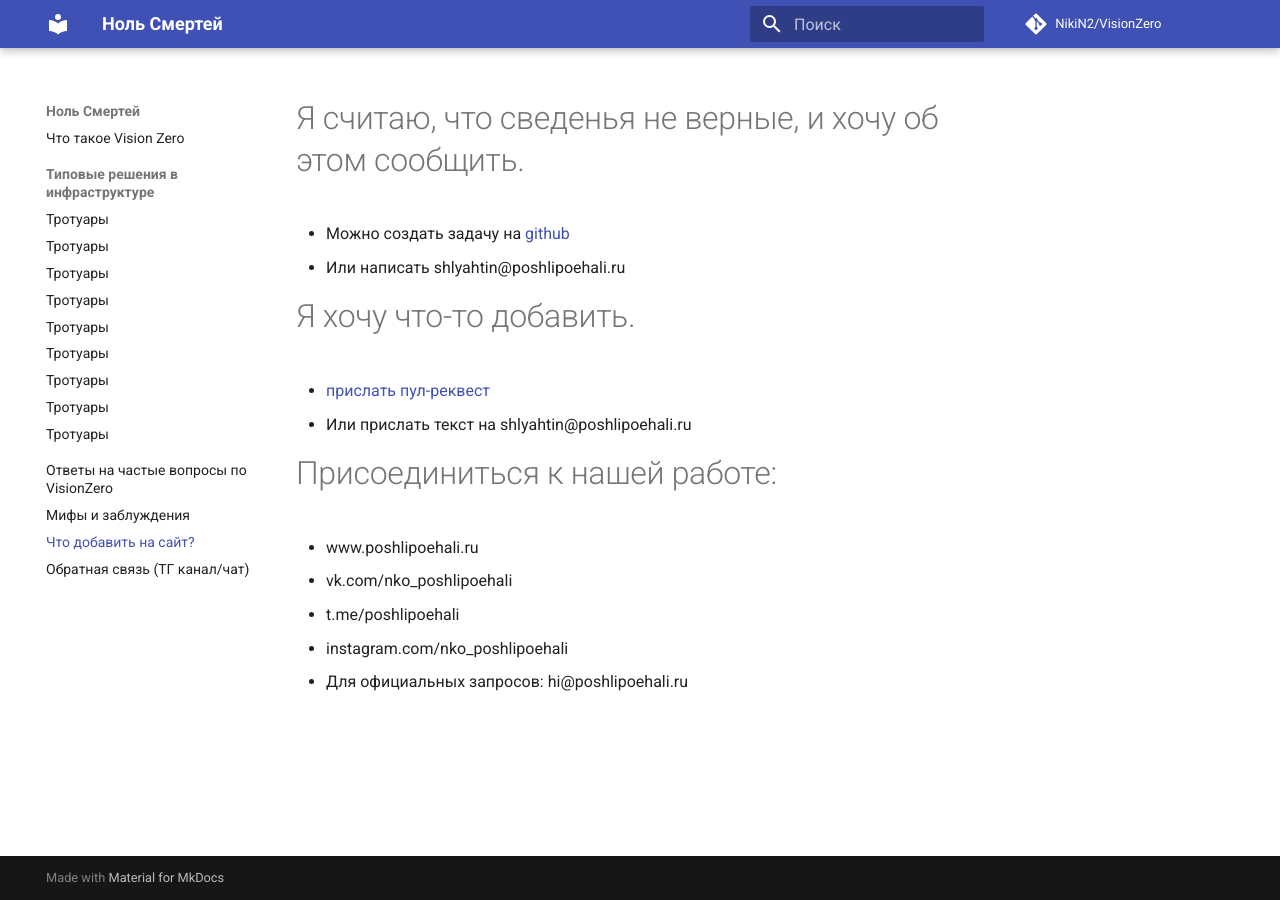
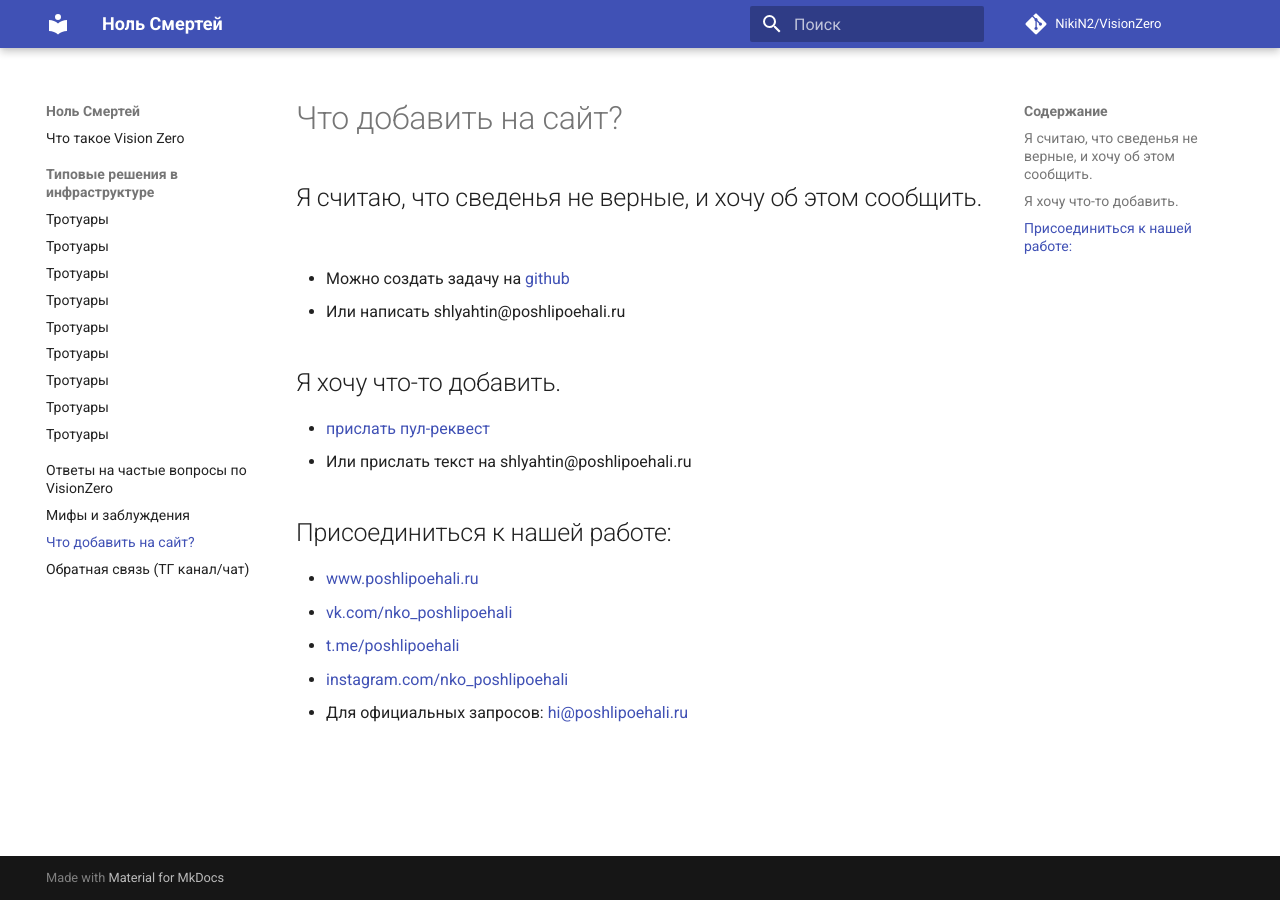
Before and after one commit to NikiN2/VisionZero, an MkDocs documentation site: the page built from docs/CONTRIBUTING.md, in a window 1280 px wide. Built offline with MkDocs 1.6.1 and Material for MkDocs 9.7.7, drawn with Linux system fonts in a browser that asks for light colours; comment, search, counter and statistics services are not loaded.

Commit message:
хочу добавить.

```diff
--- a/docs/CONTRIBUTING.md
+++ b/docs/CONTRIBUTING.md
@@ -1,14 +1,19 @@
-# Я считаю, что сведенья не верные, и хочу об этом сообщить.
+---
+title: Хочу добавить на сайт
+
+---
+
+## Я считаю, что сведенья не верные, и хочу об этом сообщить.
 - Можно создать задачу на [github](https://github.com/NikiN2/VisionZero/issues)
 - Или написать shlyahtin@poshlipoehali.ru
 
-# Я хочу что-то добавить.
+## Я хочу что-то добавить.
 - [прислать пул-реквест](https://techrocks.ru/2020/02/09/first-pull-request-on-github/)
 - Или прислать текст на shlyahtin@poshlipoehali.ru
 
-#Присоединиться к нашей работе:
-- www.poshlipoehali.ru
-- vk.com/nko_poshlipoehali
-- t.me/poshlipoehali
-- instagram.com/nko_poshlipoehali
-- Для официальных запросов: hi@poshlipoehali.ru
+##Присоединиться к нашей работе:
+- [www.poshlipoehali.ru](http://www.poshlipoehali.ru)
+- [vk.com/nko_poshlipoehali](http://vk.com/nko_poshlipoehali)
+- [t.me/poshlipoehali](http://t.me/poshlipoehali)
+- [instagram.com/nko_poshlipoehali](http://instagram.com/nko_poshlipoehali)
+- Для официальных запросов: [hi@poshlipoehali.ru](mailto:hi@poshlipoehali.ru)
```
